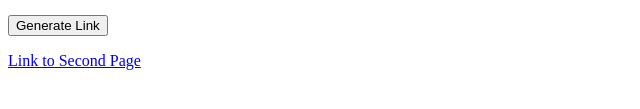
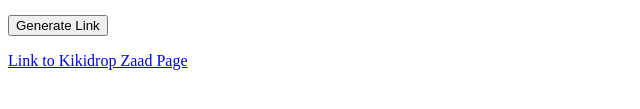
Before and after one commit to Kiki-boss/Kikipay, a plain HTML site: page index.html in a window 1280 px wide. Both pictures are taken after typing "Sample", "Sample" into the empty fields and a click on the button "Generate Link". Shown: the part 143-252 px from the top of the page, 0-640 px from the left. Drawn offline with Linux system fonts and the light colour scheme.

Commit message:
Update index.html

```diff
--- a/index.html
+++ b/index.html
@@ -23,8 +23,8 @@
             var ussdCode = '*220*' + agentPhoneNumber + '*' + amount + '#';
 
             var link = document.createElement('a');
-            link.href = 'secondpage.html?ussd=' + encodeURIComponent(ussdCode);
-            link.textContent = 'Link to Second Page';
+            link.href = 'kikidrop-zaad.html?ussd=' + encodeURIComponent(ussdCode);
+            link.textContent = 'Link to Kikidrop Zaad Page';
             document.getElementById('generatedLink').innerHTML = ''; // Clear any previous content
             document.getElementById('generatedLink').appendChild(link);
 
```
